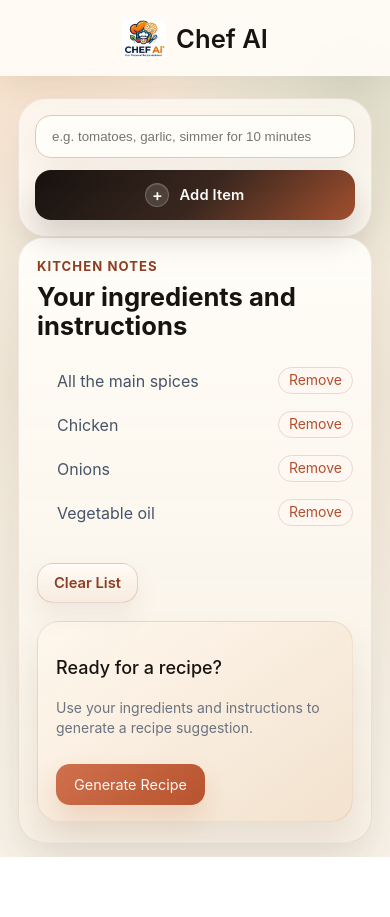
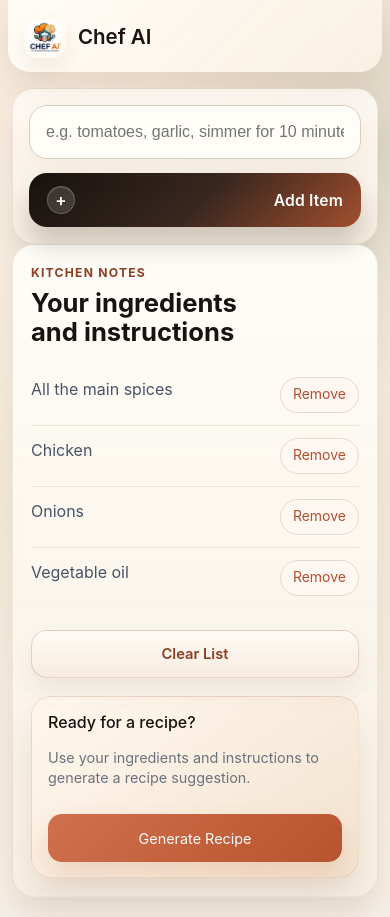
Before and after one commit to surajrimal/chef-ai, a React (Vite) app: page / in a window 390 px wide. Before the commit the page ends 857 px from the top, so only its background shows below. Built offline with nearby package versions, Linux system fonts and the light colour scheme.

Commit message:
version 2.2.1 mobile version improved

```diff
--- a/src/index.css
+++ b/src/index.css
@@ -22,6 +22,7 @@ body {
         radial-gradient(circle at 90% 10%, rgba(95, 127, 78, 0.18), transparent 22%),
         linear-gradient(180deg, #fbf3e6 0%, var(--page-bg) 45%, #f7f1e7 100%);
     color: var(--ink);
+    overflow-x: hidden;
 }
 
 .site-header {
@@ -502,28 +503,51 @@ ul.ingredients-list > li {
 }
 
 @media (max-width: 760px) {
+    body {
+        background:
+            radial-gradient(circle at 50% -10%, rgba(207, 112, 76, 0.22), transparent 34%),
+            radial-gradient(circle at 100% 16%, rgba(102, 122, 87, 0.18), transparent 28%),
+            linear-gradient(180deg, #fbf4e8 0%, #f3e8d8 52%, #f6efe5 100%);
+    }
+
     .site-header {
-        padding: 16px;
-        gap: 10px;
+        justify-content: flex-start;
+        gap: 12px;
+        padding: 18px 18px 16px;
+        border-bottom-left-radius: 22px;
+        border-bottom-right-radius: 22px;
+        margin: 0 10px;
+        background:
+            linear-gradient(135deg, rgba(255, 253, 248, 0.94), rgba(252, 243, 230, 0.88));
+        box-shadow: 0 18px 30px rgba(67, 45, 26, 0.08);
     }
 
     .site-header-image {
-        width: 44px;
-        height: 44px;
+        width: 42px;
+        height: 42px;
+        padding: 4px;
+        border-radius: 14px;
+        background: rgba(255, 250, 244, 0.78);
+        box-shadow: 0 10px 18px rgba(94, 66, 43, 0.08);
     }
 
     .site-header h1 {
-        font-size: 1.6rem;
+        font-size: 1.4rem;
+        line-height: 1.05;
     }
 
     main {
-        padding: 22px 18px 14px;
+        padding: 18px 14px 18px;
     }
 
     .add-ingredient-form {
         flex-direction: column;
-        height: auto;
+        gap: 14px;
         padding: 16px;
+        border-radius: 24px;
+        background:
+            linear-gradient(180deg, rgba(255, 251, 246, 0.92), rgba(248, 239, 227, 0.94));
+        box-shadow: 0 20px 34px rgba(91, 63, 40, 0.1);
     }
 
     .ingredient-input-shell,
@@ -533,9 +557,55 @@ ul.ingredients-list > li {
         width: 100%;
     }
 
+    .ingredient-input-shell > input {
+        min-height: 54px;
+        padding: 15px 16px;
+        font-size: 1rem;
+        border-radius: 18px;
+    }
+
+    .ingredient-suggestions {
+        top: calc(100% + 8px);
+        border-radius: 16px;
+        padding: 8px;
+        max-height: min(280px, 48vh);
+        overflow-y: auto;
+        box-shadow: 0 18px 28px rgba(75, 51, 33, 0.14);
+    }
+
+    .ingredient-suggestion {
+        min-height: 46px;
+        padding: 12px 12px;
+        font-size: 0.95rem;
+        display: flex;
+        align-items: center;
+    }
+
+    .add-ingredient-button {
+        min-height: 54px;
+        border-radius: 18px;
+        justify-content: space-between;
+        padding: 0 18px;
+        font-size: 0.98rem;
+        box-shadow: 0 18px 26px rgba(40, 28, 19, 0.2);
+    }
+
+    .add-ingredient-button-icon {
+        width: 28px;
+        height: 28px;
+        font-size: 1.05rem;
+    }
+
+    .ingredient-message {
+        margin-top: 10px;
+        padding: 0 6px;
+        font-size: 0.92rem;
+    }
+
     .recipe-layout {
         grid-template-columns: 1fr;
-        gap: 18px;
+        gap: 16px;
+        margin-top: 20px;
     }
 
     .recipe-layout-sidebar {
@@ -543,7 +613,9 @@ ul.ingredients-list > li {
     }
 
     .ingredients-panel {
-        padding: 20px 18px;
+        padding: 20px 18px 18px;
+        border-radius: 24px;
+        box-shadow: 0 18px 28px rgba(95, 67, 45, 0.08);
     }
 
     .get-recipe-container {
@@ -551,18 +623,137 @@ ul.ingredients-list > li {
         align-items: flex-start;
         gap: 12px;
         padding: 16px 18px;
+        border-radius: 20px;
+    }
+
+    .get-recipe-container button,
+    .clear-list-button,
+    .save-recipe-button,
+    .hide-recipe-button {
+        width: 100%;
+        min-height: 48px;
+        justify-content: center;
+    }
+
+    ul.ingredients-list {
+        padding-left: 0;
+        margin-bottom: 22px;
+    }
+
+    ul.ingredients-list > li {
+        align-items: flex-start;
+        gap: 10px;
+        padding: 12px 0;
+        border-bottom: 1px solid rgba(136, 101, 69, 0.12);
+    }
+
+    ul.ingredients-list > li:last-child {
+        border-bottom: none;
+    }
+
+    ul.ingredients-list > li > span {
+        flex: 1;
+        min-width: 0;
+        line-height: 1.55;
+        overflow-wrap: anywhere;
+    }
+
+    .remove-ingredient-button {
+        flex-shrink: 0;
+        min-height: 36px;
+        padding: 7px 12px;
     }
 
     .recipe-header {
         flex-direction: column;
+        gap: 14px;
+        margin-bottom: 18px;
     }
 
     .recipe-header-actions {
         width: 100%;
-        justify-content: flex-start;
+        display: grid;
+        grid-template-columns: 1fr;
+        gap: 10px;
     }
 
     .suggested-recipe-container {
-        padding: 26px 22px;
+        padding: 22px 18px 24px;
+        border-radius: 26px;
+        font-size: 1rem;
+        line-height: 1.7;
+        box-shadow: 0 22px 34px rgba(95, 67, 45, 0.09);
+    }
+
+    .suggested-recipe-container h2 {
+        font-size: 1.65rem;
+        line-height: 1.08;
+    }
+
+    .suggested-recipe-container h3,
+    .suggested-recipe-container h4 {
+        margin-top: 20px;
+    }
+
+    .suggested-recipe-container table {
+        display: block;
+        overflow-x: auto;
+        white-space: nowrap;
+        border-radius: 12px;
     }
 }
+
+@media (max-width: 480px) {
+    .site-header {
+        margin: 0 8px;
+        padding: 16px 16px 14px;
+    }
+
+    .site-header h1 {
+        font-size: 1.28rem;
+    }
+
+    main {
+        padding: 16px 12px 20px;
+    }
+
+    .panel-eyebrow {
+        font-size: 0.76rem;
+        letter-spacing: 0.1em;
+    }
+
+    .panel-heading h2,
+    .suggested-recipe-container h2 {
+        max-width: 12ch;
+    }
+
+    .ingredients-panel,
+    .suggested-recipe-container,
+    .add-ingredient-form {
+        border-radius: 22px;
+    }
+
+    .get-recipe-container {
+        padding: 15px 16px;
+    }
+
+    .get-recipe-container h3 {
+        margin: 0;
+        font-size: 1rem;
+        line-height: 1.35;
+    }
+
+    .get-recipe-container p,
+    .recipe-hint,
+    .ingredient-message {
+        font-size: 0.9rem;
+    }
+
+    .suggested-recipe-container {
+        padding: 20px 16px 22px;
+    }
+
+    .suggested-recipe-container blockquote {
+        padding: 10px 12px;
+    }
+}
```
